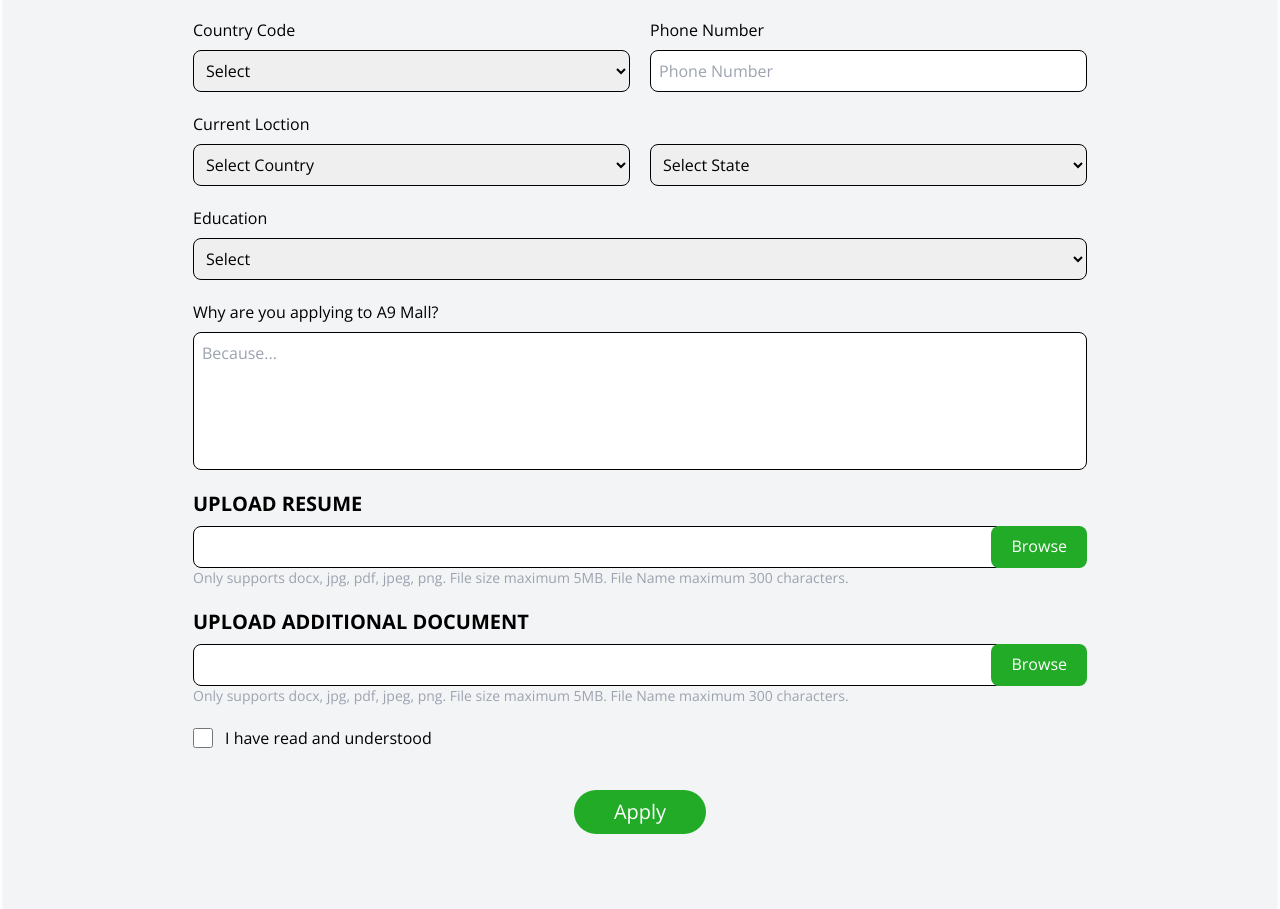
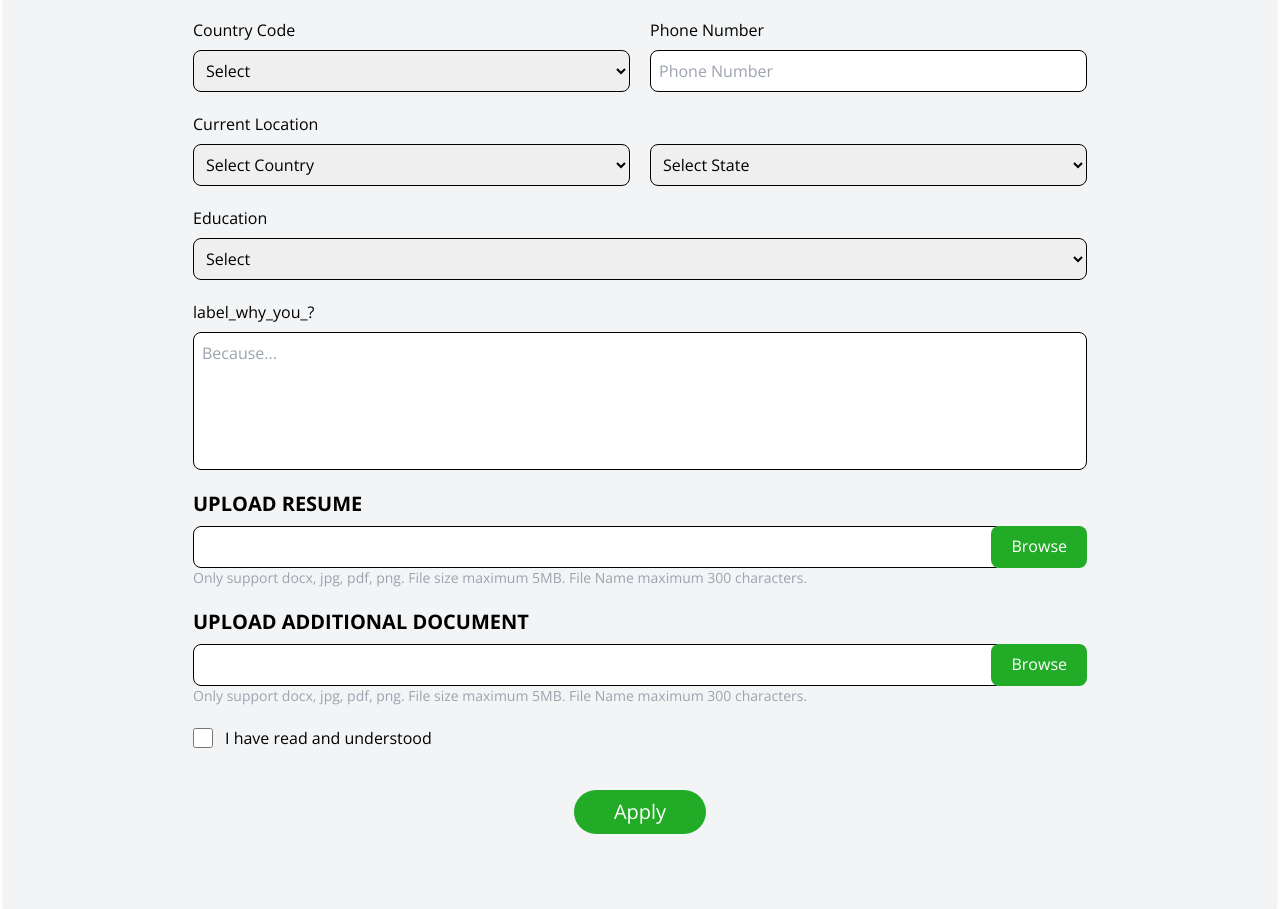
Before and after one commit to A9Kh/A9-Company-Profile, a React (Create React App) app: page /careers/job/1 in a window 1280 px wide. Shown: the part 1061-1970 px from the top of the page. Built offline with nearby package versions, Linux system fonts and the light colour scheme; a web font is replaced by a local one.

Commit message:
finishing touch on language support

```diff
--- a/src/components/jobdescription/AppForm.js
+++ b/src/components/jobdescription/AppForm.js
@@ -1,8 +1,10 @@
 import { useState } from "react";
+import { useTranslation } from "react-i18next";
 
 const AppForm = () => {
     const [resume, setResume] = useState("");
-    const [addDoc, setAddDoc] = useState("")
+    const [addDoc, setAddDoc] = useState("");
+    const { t } = useTranslation();
 
     const handleSubmit = (e) => {
         e.preventDefault();
@@ -10,25 +12,25 @@ const AppForm = () => {
 
     return (
         <div className="bg-gray-100 p-5 lg:p-10 shadow-md rounded-xl flex flex-col items-center">
-            <h1 className="uppercase font-bold text-lg sm:text-xl lg:text-2xl mb-5">APPLICATION FORM</h1>
+            <h1 className="uppercase font-bold text-lg sm:text-xl lg:text-2xl mb-5">{t("label_app_form")}</h1>
             <form className="sm:w-11/12 lg:w-9/12" onSubmit={(e) => handleSubmit(e)}>
                 <div className="mb-3 sm:mb-5 flex flex-col sm:flex-row gap-3 sm:gap-5">
                     <div className="flex flex-col w-full">
-                        <label htmlFor="fname" className="mb-1 md:mb-2 text-sm sm:text-base">First Name</label>
+                        <label htmlFor="fname" className="mb-1 md:mb-2 text-sm sm:text-base">{t("label_fname")}</label>
                         <input type="text" id="fname" className="border border-black p-1 sm:p-2 rounded-lg outline-none" placeholder="First Name" />
                     </div>
                     <div className="flex flex-col w-full">
-                        <label htmlFor="lname" className="mb-1 md:mb-2 text-sm sm:text-base">Last Name</label>
+                        <label htmlFor="lname" className="mb-1 md:mb-2 text-sm sm:text-base">{t("label_lname")}</label>
                         <input type="text" id="lname" className="border border-black p-1 sm:p-2 rounded-lg outline-none" placeholder="Last Name" />
                     </div>
                 </div>
                 <div className="flex flex-col mb-3 sm:mb-5">
-                    <label htmlFor="email" className="mb-1 md:mb-2 text-sm sm:text-base">Email</label>
+                    <label htmlFor="email" className="mb-1 md:mb-2 text-sm sm:text-base">{t("label_email")}</label>
                     <input type="email" id="email" className="border border-black p-1 sm:p-2 rounded-lg outline-none" placeholder="me@example.com" />
                 </div>
                 <div className="flex flex-col sm:flex-row gap-3 sm:gap-5 mb-3 sm:mb-5">
                     <div className="flex flex-col w-full">
-                        <label htmlFor="country-code" className="mb-1 md:mb-2 text-sm sm:text-base">Country Code</label>
+                        <label htmlFor="country-code" className="mb-1 md:mb-2 text-sm sm:text-base">{t("label_country_code")}</label>
                         <select type="text" id="country-code" className="border border-black p-1 sm:p-2 rounded-lg outline-none">
                             <option value="null">Select</option>
                             <option value="cambodia">Cambodia +855</option>
@@ -39,12 +41,12 @@ const AppForm = () => {
                         </select>
                     </div>
                     <div className="flex flex-col w-full">
-                        <label htmlFor="phone" className="mb-1 md:mb-2 text-sm sm:text-base">Phone Number</label>
+                        <label htmlFor="phone" className="mb-1 md:mb-2 text-sm sm:text-base">{t("label_phone_number")}</label>
                         <input type="number" id="phone" className="border border-black p-1 sm:p-2 rounded-lg outline-none appearance-none" min={0} placeholder="Phone Number" />
                     </div>
                 </div>
                 <div className="flex flex-col mb-3 sm:mb-5">
-                    <label htmlFor="c-location" className="mb-1 md:mb-2 text-sm sm:text-base">Current Loction</label>
+                    <label htmlFor="c-location" className="mb-1 md:mb-2 text-sm sm:text-base">{t("label_current_location")}</label>
                     <div className="flex flex-col sm:flex-row gap-2 sm:gap-5">
                         <select type="text" id="c-location" className="border border-black p-1 sm:p-2 rounded-lg outline-none w-full" >
                             <option value="null">Select Country</option>
@@ -57,7 +59,7 @@ const AppForm = () => {
                     </div>
                 </div>
                 <div className="flex flex-col mb-3 sm:mb-5">
-                    <label htmlFor="edu" className="mb-1 md:mb-2 text-sm sm:text-base">Education</label>
+                    <label htmlFor="edu" className="mb-1 md:mb-2 text-sm sm:text-base">{t("label_education")}</label>
                     <select type="text" id="edu" className="border border-black p-1 sm:p-2 rounded-lg outline-none" >
                         <option value="null">Select</option>
                         <option value="bec2">BecII</option>
@@ -67,32 +69,32 @@ const AppForm = () => {
                     </select>
                 </div>
                 <div className="flex flex-col mb-3 sm:mb-5">
-                    <label htmlFor="why" className="mb-1 md:mb-2 text-sm sm:text-base">Why are you applying to A9 Mall?</label>
+                    <label htmlFor="why" className="mb-1 md:mb-2 text-sm sm:text-base">{t("label_why_you_")}?</label>
                     <textarea name="" id="why" rows="5" className="resize-none border border-black p-1 sm:p-2 rounded-lg outline-none" placeholder="Because..."></textarea>
                 </div>
                 <div className="flex flex-col mb-3 sm:mb-5">
-                    <label htmlFor="" className="mb-1 md:mb-2 uppercase font-bold text-base sm:text-lg lg:text-xl">upload resume</label>
+                    <label htmlFor="" className="mb-1 md:mb-2 uppercase font-bold text-base sm:text-lg lg:text-xl">{t("label_upload_resume")}</label>
                     <div className="flex">
                         <input type="text" readOnly className="border border-black p-1 sm:p-2 rounded-lg flex-1 outline-none" value={resume} />
                         <label htmlFor="browse-resume" className="px-5 py-1 sm:py-2 text-white bg-primary-300 rounded-lg -ml-3 hover:bg-primary-200 cursor-pointer active:bg-primary-400 text-sm sm:text-base">Browse</label>
                         <input type="file" id="browse-resume" className="absolute opacity-0 w-1" onChange={(e) => setResume(e.target.value)} />
                     </div>
-                    <span className="text-xs sm:text-sm text-gray-400">Only supports docx, jpg, pdf, jpeg, png. File size maximum 5MB. File Name maximum 300 characters.</span>
+                    <span className="text-xs sm:text-sm text-gray-400">{t("label_only_support_docx")}</span>
                 </div>
                 <div className="flex flex-col mb-5">
-                    <label htmlFor="" className="mb-1 md:mb-2 uppercase font-bold text-base sm:text-lg lg:text-xl">UPLOAD ADDITIONAL DOCUMENT</label>
+                    <label htmlFor="" className="mb-1 md:mb-2 uppercase font-bold text-base sm:text-lg lg:text-xl">{t("label_upload_add_doc")}</label>
                     <div className="flex">
                         <input type="text" readOnly className="border border-black p-1 sm:p-2 rounded-lg flex-1 outline-none" value={addDoc} />
                         <label htmlFor="browse-additional-doc" className="px-5 py-1 sm:py-2 text-white bg-primary-300 rounded-lg -ml-3 hover:bg-primary-200 cursor-pointer active:bg-primary-400 text-sm sm:text-base">Browse</label>
                         <input type="file" id="browse-additional-doc" className="absolute opacity-0 w-1" onChange={(e) => setAddDoc(e.target.value)} />
                     </div>
-                    <span className="text-xs sm:text-sm text-gray-400">Only supports docx, jpg, pdf, jpeg, png. File size maximum 5MB. File Name maximum 300 characters.</span>
+                    <span className="text-xs sm:text-sm text-gray-400">{t("label_only_support_docx")}</span>
                 </div>
                 <div className="flex items-center gap-3">
-                    <input type="checkbox" id="check-box" className="w-5 h-5" /> <label htmlFor="check-box" className=" text-sm sm:text-base">I have read and understood</label>
+                    <input type="checkbox" id="check-box" className="w-5 h-5" /> <label htmlFor="check-box" className=" text-sm sm:text-base">{t("label_i_have_read")}</label>
                 </div>
                 <div className="flex justify-center my-3 sm:my-5 lg:my-10">
-                    <button type="submit" className="py-2 px-10 bg-primary-300 rounded-full text-base sm:text-lg lg:text-xl text-white hover:bg-primary-200 active:bg-primary-400">Apply</button>
+                    <button type="submit" className="py-2 px-10 bg-primary-300 rounded-full text-base sm:text-lg lg:text-xl text-white hover:bg-primary-200 active:bg-primary-400">{t("btn_apply")}</button>
                 </div>
             </form>
         </div>
```
